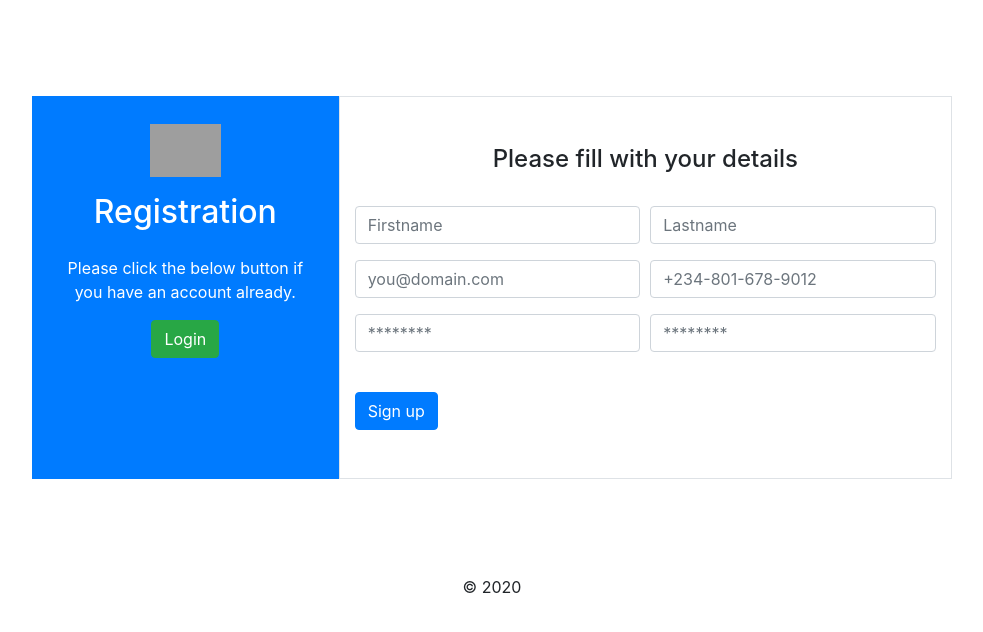
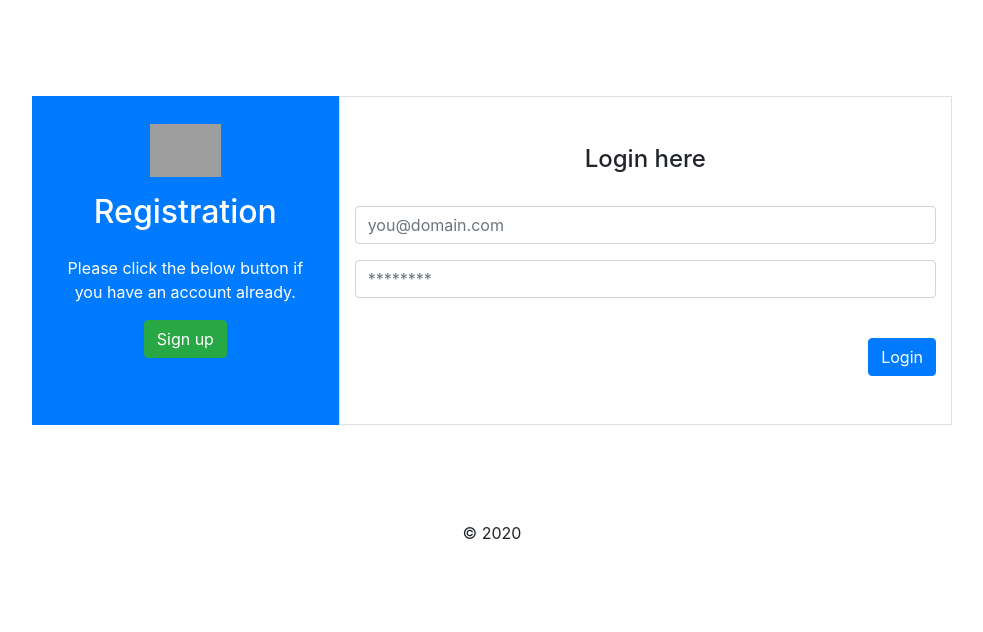
Before and after one commit to isokandonee/fixas-app, a PHP site: page /login.php in a window 1280 px wide. Shown: the part 56-688 px from the top of the page, without its empty margins (148-1131 px from the left). Run offline with PHP 8.4, Linux system fonts and the light colour scheme; data that the repository does not hold is empty; grey boxes are pictures that could not be loaded.

Commit message:
login system frontend done

```diff
--- a/controller/index.php
+++ b/controller/index.php
@@ -1,7 +1,7 @@
 <?php
 
 require "connect.php";
-if (isset($_POST['firstname'])) {
+if (isset($_POST['token'])) {
         $firstname = $_POST['firstname'];
         $lastname = $_POST['lastname'];
         $email = $_POST['email'];
--- a/index.php
+++ b/index.php
@@ -22,6 +22,7 @@
                                 <h4 class="pb-4 text-center">Please fill with your details</h4>
                             <!-- </p> -->
                             <form class="" action="controller/index.php" method="POST" enctype="multipart/form-data">
+                                <input type="hidden" name="token" value="sdkajsdaksjdklasjdaklsdjalkjs938092qpwoalsdalsdasdasd">
                                 <div class="form-row">
                                     <div class="form-group col-md-6">
                                         <input required placeholder="Firstname" type="text" name="firstname" class="form-control">
@@ -47,7 +48,7 @@
                                         <input required placeholder="********" type="password" name="cpassword" class="form-control">
                                     </div>
                                 </div>
-                                    <button type="submit" class="btn mt-4 btn-primary">Sign up</button>
+                                    <button type="submit" class="btn mt-4 btn-primary float-right">Sign up</button>
 
                             </form>
                         </div>
--- a/login.php
+++ b/login.php
@@ -13,41 +13,27 @@
                                     <img src="http://www.ansonika.com/mavia/img/registration_bg.svg" style="width:30%">
                                     <h2 class="py-3">Registration</h2>
                                     <p>Please click the below button if you have an account already.</p>
-                                    <a class="btn btn-success" href="login.php">Login</a>
+                                    <a class="btn btn-success" href="index.php">Sign up</a>
                                 </div>
                             </div>
                         </div>
                         <div class="col-md-8 py-5 border">
                             <!-- <p>             -->
-                                <h4 class="pb-4 text-center">Please fill with your details</h4>
+                                <h4 class="pb-4 text-center">Login here</h4>
                             <!-- </p> -->
-                            <form class="" action="controller/index.php" method="POST" enctype="multipart/form-data">
+                            <form class="" action="controller/login.php" method="POST" enctype="multipart/form-data">
+                                <input type="hidden" name="token" value="sdkajsdaksjdklasjdaklsdjalkjs938092qpwoalsdalsdasdasd">
                                 <div class="form-row">
-                                    <div class="form-group col-md-6">
-                                        <input required placeholder="Firstname" type="text" name="firstname" class="form-control">
-                                    </div>
-                                    <div class="form-group col-md-6">
-                                        <input required placeholder="Lastname" type="text" name="lastname" class="form-control">
+                                    <div class="form-group col-md-12">
+                                        <input required placeholder="you@domain.com" type="email" name="email" class="form-control">
                                     </div>
                                 </div>
                                 <div class="form-row">
-                                    <div class="form-group col-md-6">
-                                        <input required placeholder="you@domain.com" type="email" name="email" class="form-control">
-                                    </div>
-                                    <div class="form-group col-md-6">
-                                        <input required placeholder="+234-801-678-9012" type="text" name="phone" class="form-control">
+                                    <div class="form-group col-md-12">
+                                        <input required placeholder="********" type="password" name="password" class="form-control">
                                     </div>
                                 </div>
-                                <div class="form-row">
-                                    <div class="form-group col-md-6">
-                                        <input required placeholder="********" type="password" name="password" class="form-control">
-                                    </div>
-
-                                    <div class="form-group col-md-6">
-                                        <input required placeholder="********" type="password" name="cpassword" class="form-control">
-                                    </div>
-                                </div>
-                                    <button type="submit" class="btn mt-4 btn-primary">Sign up</button>
+                                    <button type="submit" class="btn mt-4 btn-primary float-right">Login</button>
 
                             </form>
                         </div>
```
